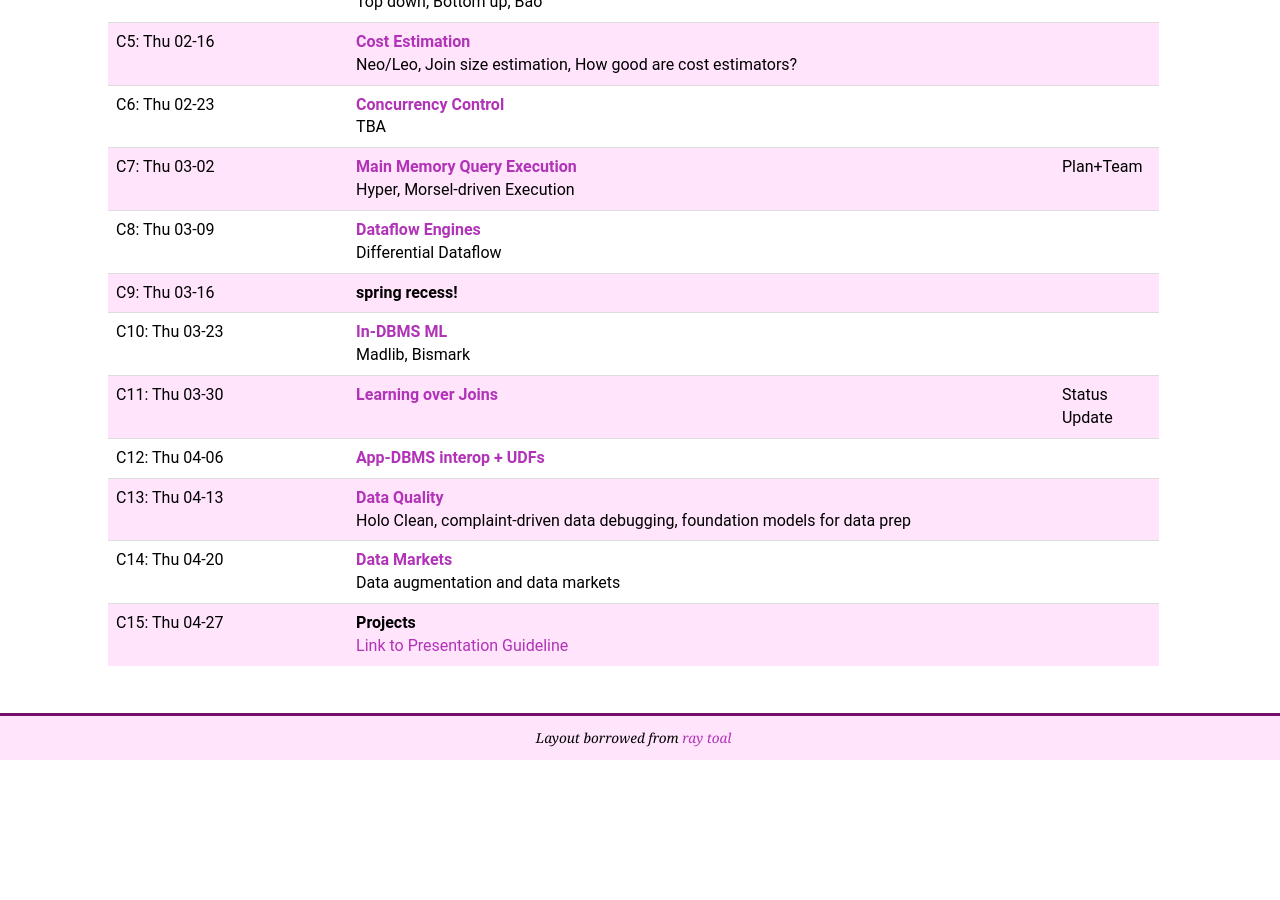
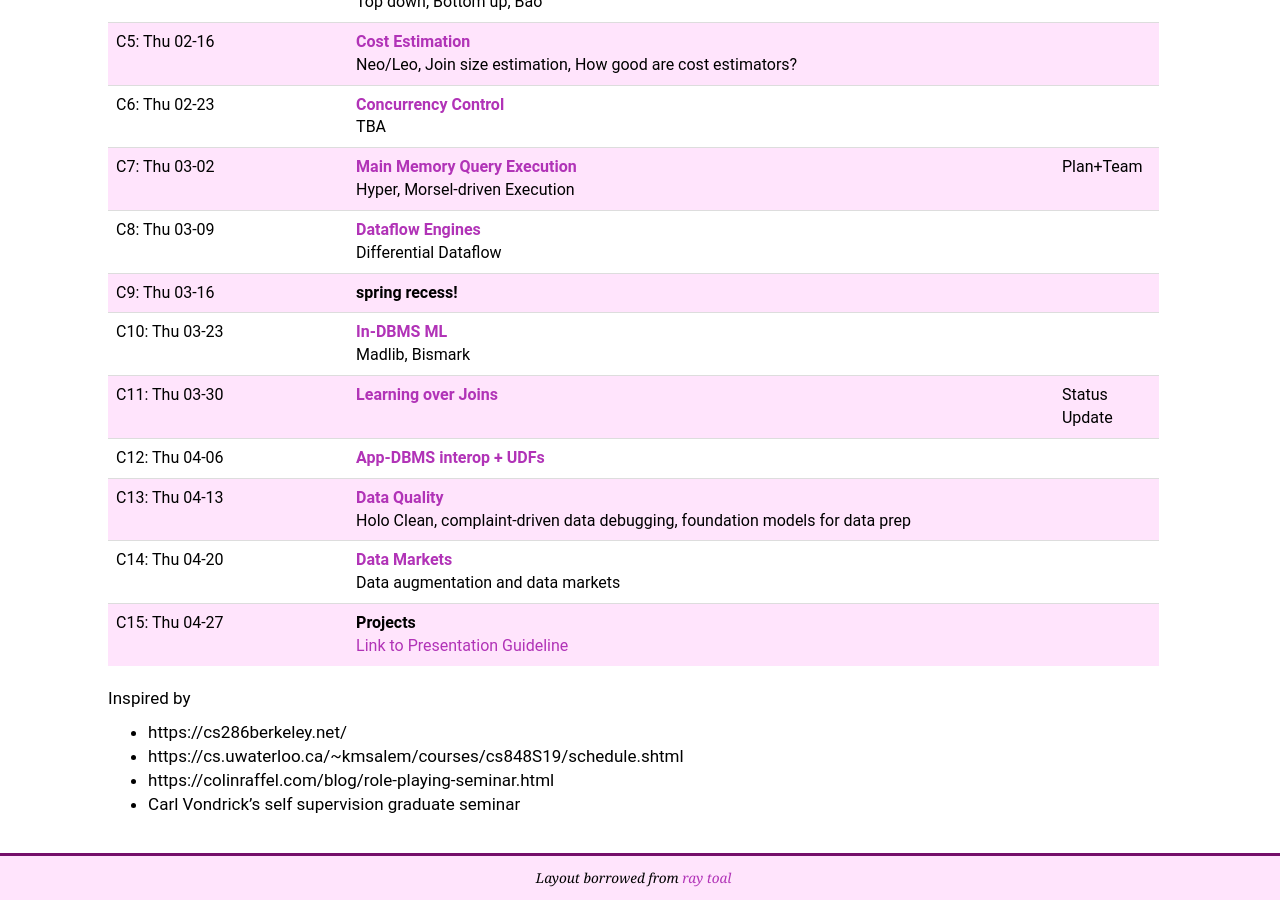
Before and after one commit to w6113/website_2022, a Jekyll site: the page built from index.md, in a window 1280 px wide and 900 px high, scrolled down 1012 px. Built offline with Jekyll 4.4.1, drawn with Linux system fonts in a browser that asks for light colours; before the commit the page ends 1772 px from its top, so only the background shows below that.

Commit message:
lazy commit msg

```diff
--- a/index.md
+++ b/index.md
@@ -107,3 +107,11 @@
 {% endfor %}
 
 </table>
+
+
+Inspired by
+
+* https://cs286berkeley.net/
+* https://cs.uwaterloo.ca/~kmsalem/courses/cs848S19/schedule.shtml
+* https://colinraffel.com/blog/role-playing-seminar.html
+* Carl Vondrick's self supervision graduate seminar
```
Also changed, not shown: projects.md (+5 -0 lines).
